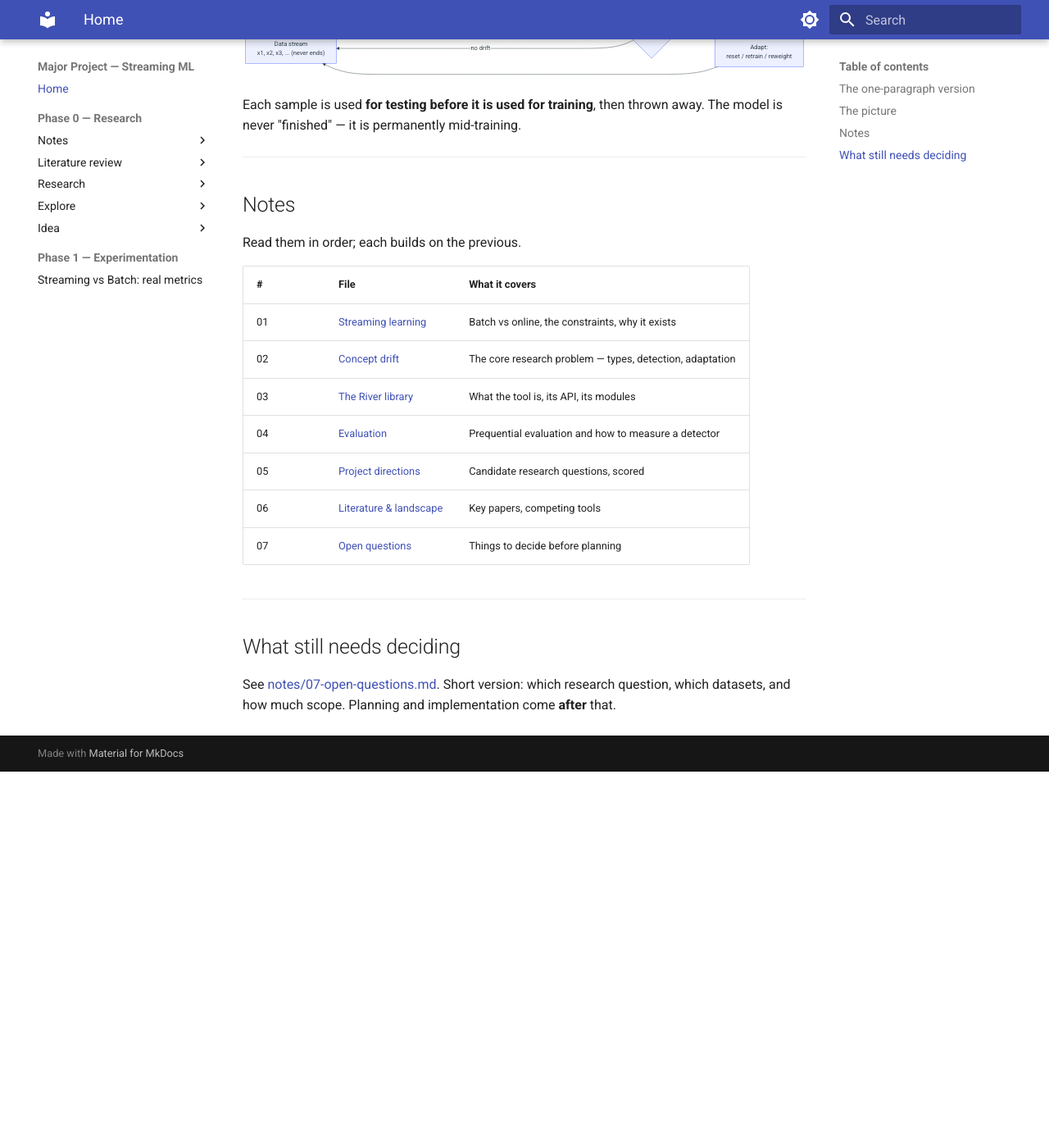
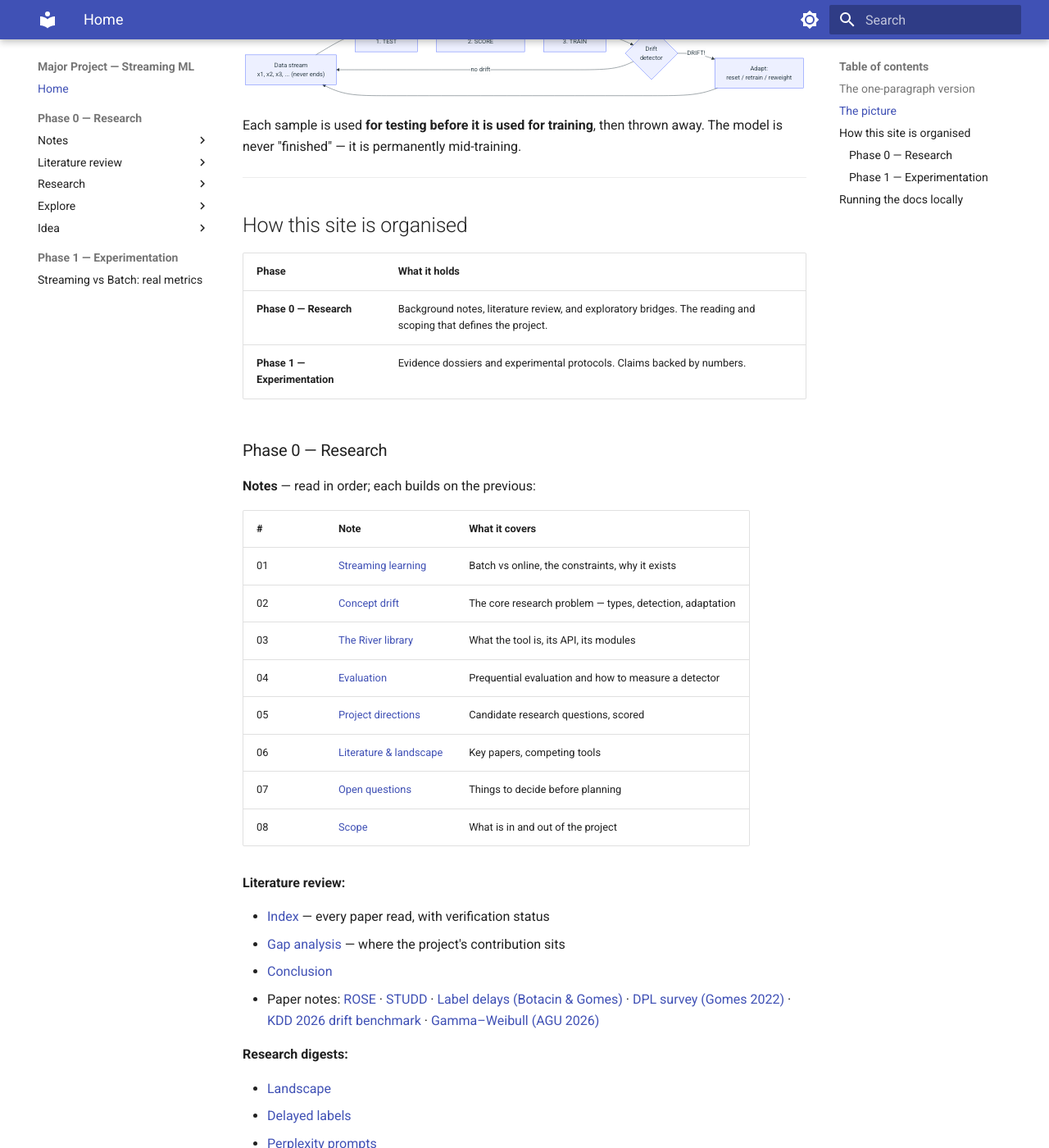
Before and after one commit to Priyansh6747/Streaming-machine-learning-, an MkDocs documentation site: the page built from docs/index.md, in a window 1280 px wide and 1400 px high, scrolled down 730 px. Shown: the whole window at 82% size. Built offline with MkDocs 1.6.1 and Material for MkDocs 9.7.7, drawn with Linux system fonts in a browser that asks for light colours; before the commit the page ends 1671 px from its top, so only the background shows below that; some of the changed text lies outside the part shown.

Commit message:
Rewrite docs landing page for Phase 0 / Phase 1 structure
Co-Authored-By: Claude Sonnet 5 <noreply@anthropic.com>

Claude-Session: https://claude.ai/code/session_01BF93R5J6wyqpF3UZ2n92US

````diff
--- a/docs/index.md
+++ b/docs/index.md
@@ -3,7 +3,7 @@
 Research-based project on **machine learning from data streams**, using
 [River](https://riverml.xyz/) as the experimental framework.
 
-Status: **idea / scoping phase.** Nothing implemented yet.
+Status: **Phase 0 (research) complete, Phase 1 (experimentation) starting.**
 
 ---
 
@@ -15,8 +15,9 @@ object*: it sits on disk, you load it, you split it, you fit a model, you're don
 time, potentially forever, and is too large (or too fast) to store. The model must
 learn incrementally, in a single pass, using bounded memory. And because the world
 generating the data keeps changing, the model must also *notice when it becomes
-wrong* and adapt. That last part — **concept drift** — is the real research problem,
-and it's what makes this a project rather than a tutorial.
+wrong* and adapt. That last part — **concept drift**, and specifically the cost of
+*delayed labels* (the "Delay Tax") — is the real research problem, and it's what
+makes this a project rather than a tutorial.
 
 ---
 
@@ -38,11 +39,18 @@ The model is never "finished" — it is permanently mid-training.
 
 ---
 
-## Notes
+## How this site is organised
 
-Read them in order; each builds on the previous.
+| Phase | What it holds |
+|---|---|
+| **Phase 0 — Research** | Background notes, literature review, and exploratory bridges. The reading and scoping that defines the project. |
+| **Phase 1 — Experimentation** | Evidence dossiers and experimental protocols. Claims backed by numbers. |
 
-| # | File | What it covers |
+### Phase 0 — Research
+
+**Notes** — read in order; each builds on the previous:
+
+| # | Note | What it covers |
 |---|------|----------------|
 | 01 | [Streaming learning](Phase0:Research/notes/01-streaming-learning.md) | Batch vs online, the constraints, why it exists |
 | 02 | [Concept drift](Phase0:Research/notes/02-concept-drift.md) | The core research problem — types, detection, adaptation |
@@ -51,11 +59,43 @@ Read them in order; each builds on the previous.
 | 05 | [Project directions](Phase0:Research/notes/05-project-directions.md) | Candidate research questions, scored |
 | 06 | [Literature & landscape](Phase0:Research/notes/06-literature-landscape.md) | Key papers, competing tools |
 | 07 | [Open questions](Phase0:Research/notes/07-open-questions.md) | Things to decide before planning |
+| 08 | [Scope](Phase0:Research/notes/08-scope.md) | What is in and out of the project |
+
+**Literature review:**
+
+- [Index](Phase0:Research/literature_review/index.md) — every paper read, with verification status
+- [Gap analysis](Phase0:Research/literature_review/gap-analysis.md) — where the project's contribution sits
+- [Conclusion](Phase0:Research/literature_review/Conclusion.md)
+- Paper notes: [ROSE](Phase0:Research/literature_review/papers/cano-krawczyk-2022-rose.md) ·
+  [STUDD](Phase0:Research/literature_review/papers/cerqueira-2023-studd.md) ·
+  [Label delays (Botacin & Gomes)](Phase0:Research/literature_review/papers/botacin-gomes-2024-label-delays.md) ·
+  [DPL survey (Gomes 2022)](Phase0:Research/literature_review/papers/gomes-2022-dpl-survey.md) ·
+  [KDD 2026 drift benchmark](Phase0:Research/literature_review/papers/kdd2026-drift-benchmark.md) ·
+  [Gamma–Weibull (AGU 2026)](Phase0:Research/literature_review/papers/agu-2026-gamma-weibull.md)
+
+**Research digests:**
+
+- [Landscape](Phase0:Research/research/01-landscape.md)
+- [Delayed labels](Phase0:Research/research/02-delayed-labels.md)
+- [Perplexity prompts](Phase0:Research/research/perplexity-prompts.md)
+
+**Exploratory bridges** (adjacent areas considered): see
+[explore/README](Phase0:Research/explore/README.md).
+
+**Idea:** [Synopsis](Phase0:Research/idea/synopsis.md) · [Scope](Phase0:Research/idea/scope.md)
+
+### Phase 1 — Experimentation
+
+- [Streaming vs Batch: real metrics where online learning wins (and where it doesn't)](Phase1:Experimentation/streaming-vs-batch-metrics.md)
+  — evidence dossier + the Ch1 experimental protocol.
 
 ---
 
-## What still needs deciding
+## Running the docs locally
 
-See [notes/07-open-questions.md](Phase0:Research/notes/07-open-questions.md). Short version:
-which research question, which datasets, and how much scope. Planning and
-implementation come **after** that.
+```bash
+uv run mkdocs serve
+```
+
+The site is deployed to GitHub Pages on every push to `main` via
+`.github/workflows/ci.yml`.
````
